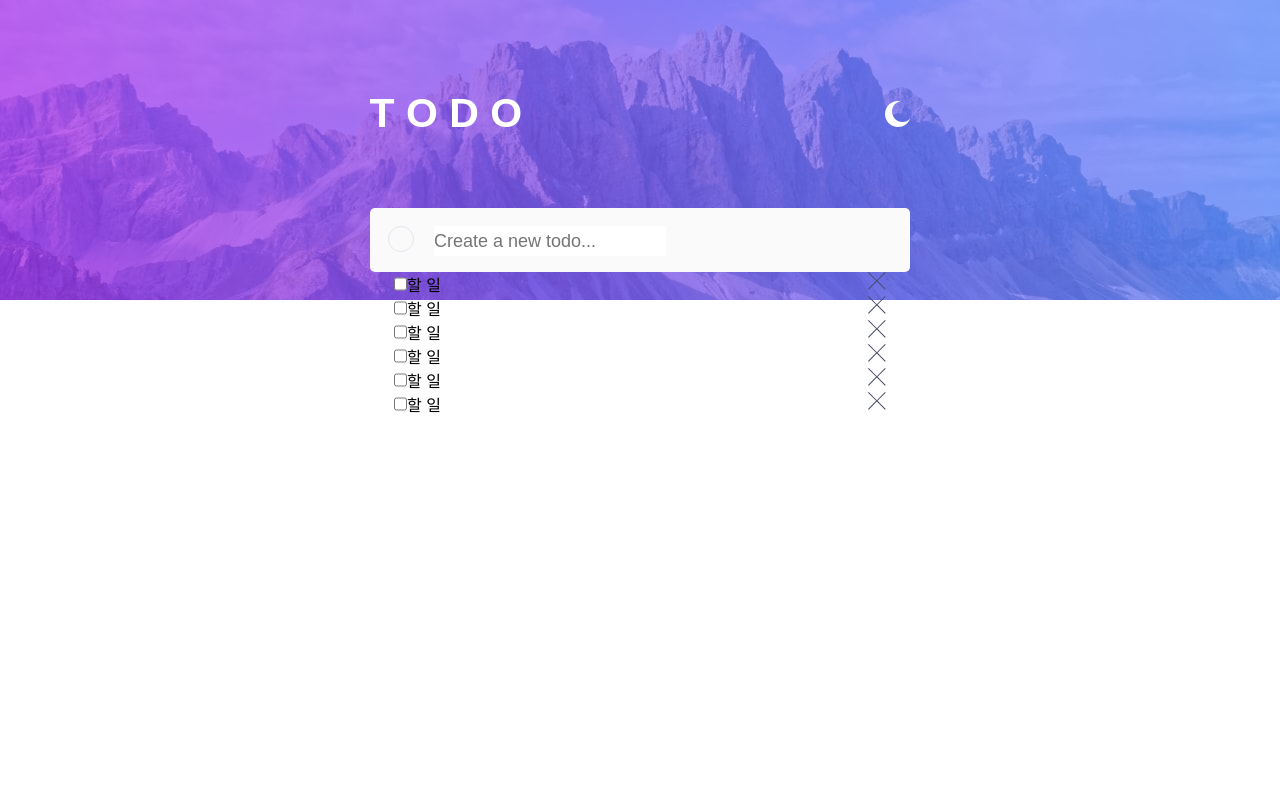
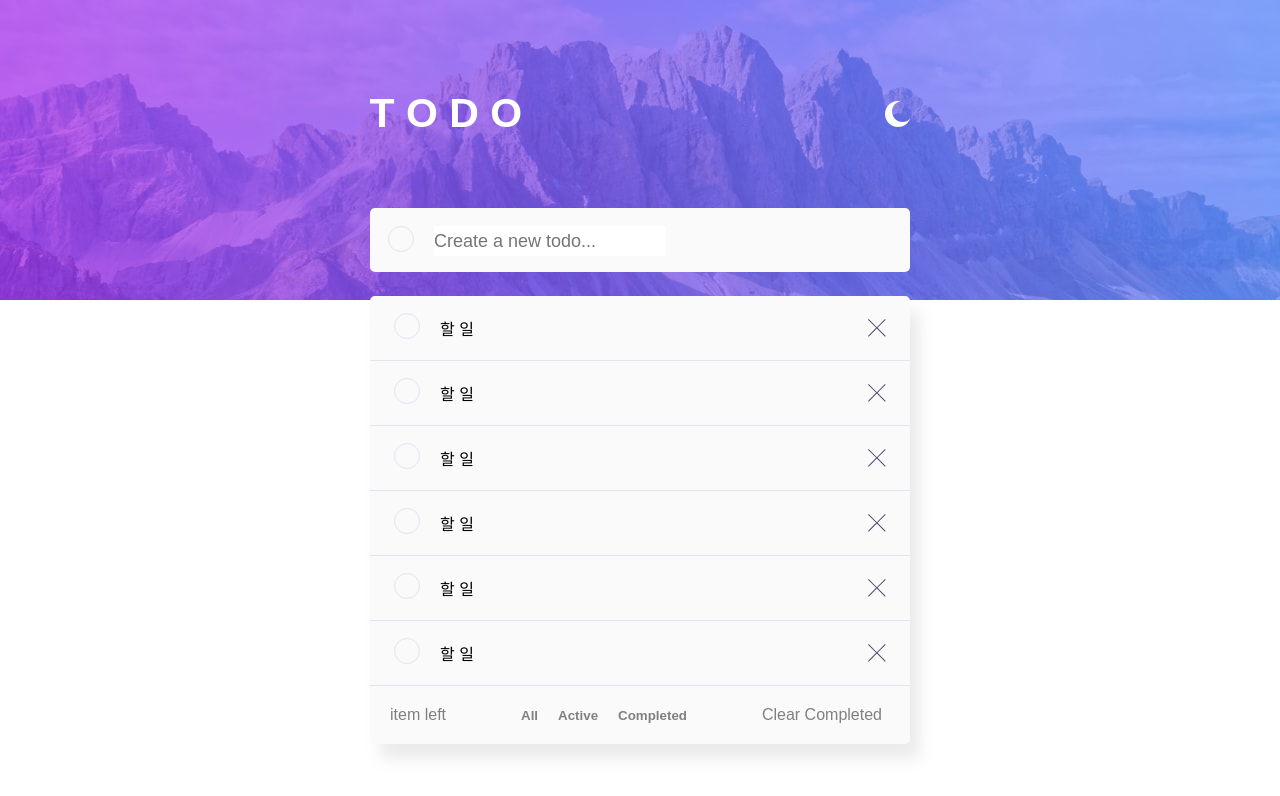
Before and after one commit to cnu-likelion-frontend/hyeon_song_song, a React (Create React App) app: page / in a window 1280 px wide. Shown: the top 796 px of the page. Built offline with nearby package versions, Linux system fonts and the light colour scheme.

Commit message:
todolist output

```diff
--- a/src/components/TodoListItem.css
+++ b/src/components/TodoListItem.css
@@ -1,15 +1,18 @@
-.OutputContainer {
-    width: 540px;
-    margin: 0 auto;
-}
-
 .ItemContainer {
     width: 492px;
     margin: 0 auto;
+    padding: 0px 18px 0px 18px;
   }
 
 .TodoItem {
     display: flex;
+    height: 64px;
+    /* 요소 세로 가운데 배치 */
+    align-items: center;
+}
+
+.TodoItem p {
+    margin-left: 20px;
 }
 
 .TodoItem svg {
@@ -18,3 +21,13 @@
     /* 요소 하나만 오른쪽 정렬 */
     margin-left: auto;
 }
+
+hr {
+    border: 0;
+    height: 1px; /* 선의 두께 */
+    background-color: #E3E4F1; /* 선의 색상 */
+    margin: 0; /* 위아래 여백 */
+    width: 540px;
+    position: relative;
+    right: 24px;
+}
--- a/src/components/TodoListItem.js
+++ b/src/components/TodoListItem.js
@@ -2,10 +2,16 @@ import './TodoListItem.css';
 
 function TodoListItem(){
     return(
+      <div>
       <div className='TodoItem'>
-        <input type='checkbox'></input>
+        <label className='Input_checkbox_label'>
+          <input type='checkbox' className='Input_checkbox' />
+          <span className='Input_checkbox_icon'></span>
+        </label>
         <p>할 일</p>
         <svg xmlns="http://www.w3.org/2000/svg" width="18" height="18"><path fill="#494C6B" fill-rule="evenodd" d="M16.97 0l.708.707L9.546 8.84l8.132 8.132-.707.707-8.132-8.132-8.132 8.132L0 16.97l8.132-8.132L0 .707.707 0 8.84 8.132 16.971 0z"/></svg>
+      </div>
+      <hr></hr>
       </div>
     );
   }
--- a/src/components/TodoListOutput.css
+++ b/src/components/TodoListOutput.css
@@ -0,0 +1,26 @@
+.OutputContainer {
+    width: 540px;
+    margin: 0 auto;
+    background-color: hsl(0, 0%, 98%);
+    margin-top: 24px;
+    border-radius: 5px;
+    box-shadow: 10px 15px 15px rgba(175, 173, 173, 0.238);
+}
+
+.LowerContainer {
+    margin: 20px;
+    display: flex;
+    width: 492px;
+    display: flex;
+    /* 요소들을 왼쪽 끝, 가운데, 오른쪽 끝에 배치 */
+    justify-content: space-between;
+    color: gray;
+}
+
+.LowerContainer button {
+    border: none;
+    background: none;
+    margin: 0px 10px 0px 10px;
+    color: gray;
+    font-weight: 700;
+}
--- a/src/components/TodoListOutput.js
+++ b/src/components/TodoListOutput.js
@@ -12,7 +12,16 @@ function TodoListOutput(){
           <TodoListItem />
           <TodoListItem />
         </div>
-      </div>
+        <div className='LowerContainer'>
+          <p>item left</p>
+          <div className='BtnContainer'>
+          <button className='MiddleBtn'>All</button>
+          <button className='MiddleBtn'>Active</button>
+          <button className='MiddleBtn'>Completed</button>
+          </div>
+          <p>Clear Completed</p>
+        </div>
+    </div>
   )
 }
 
```
